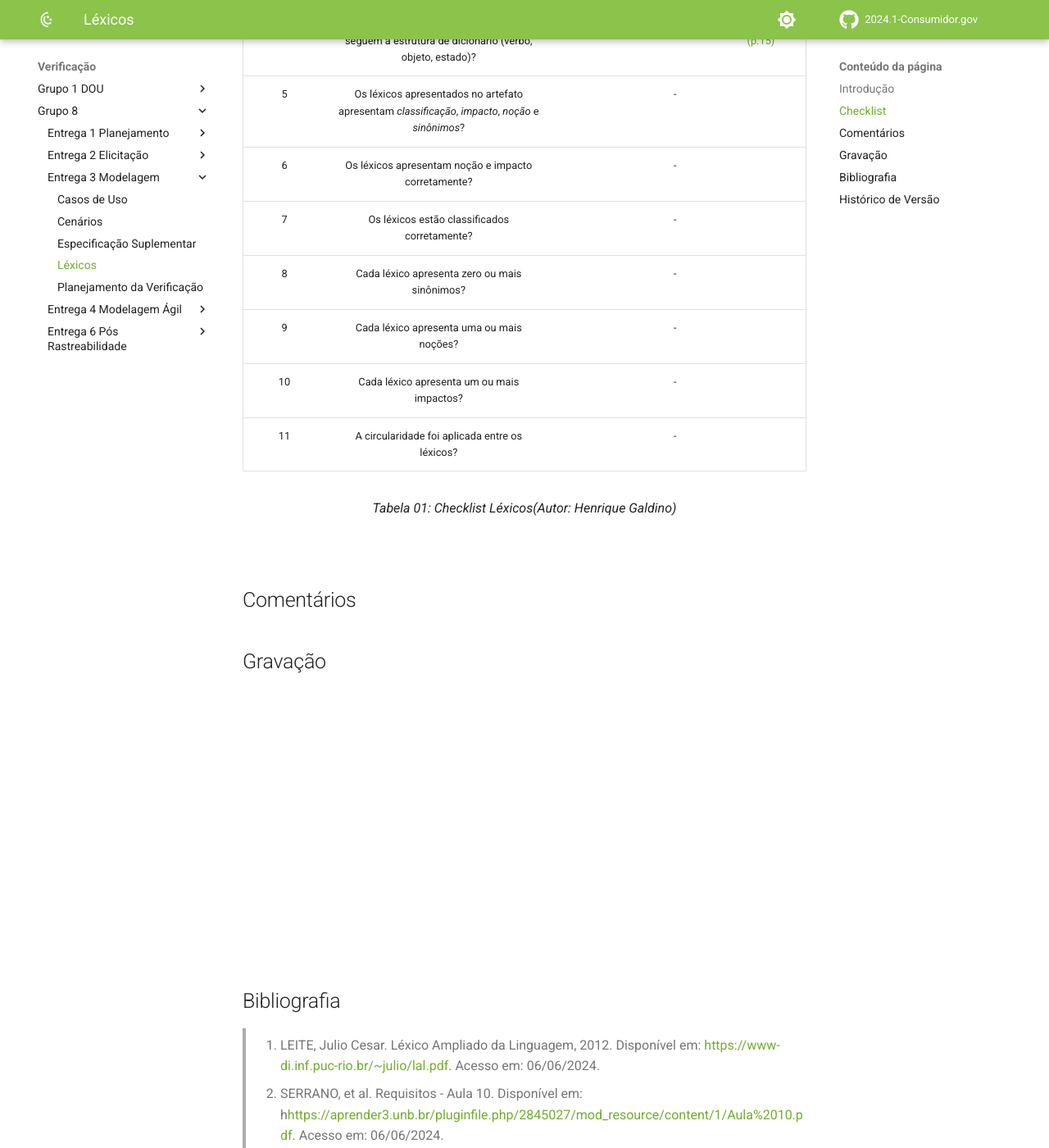
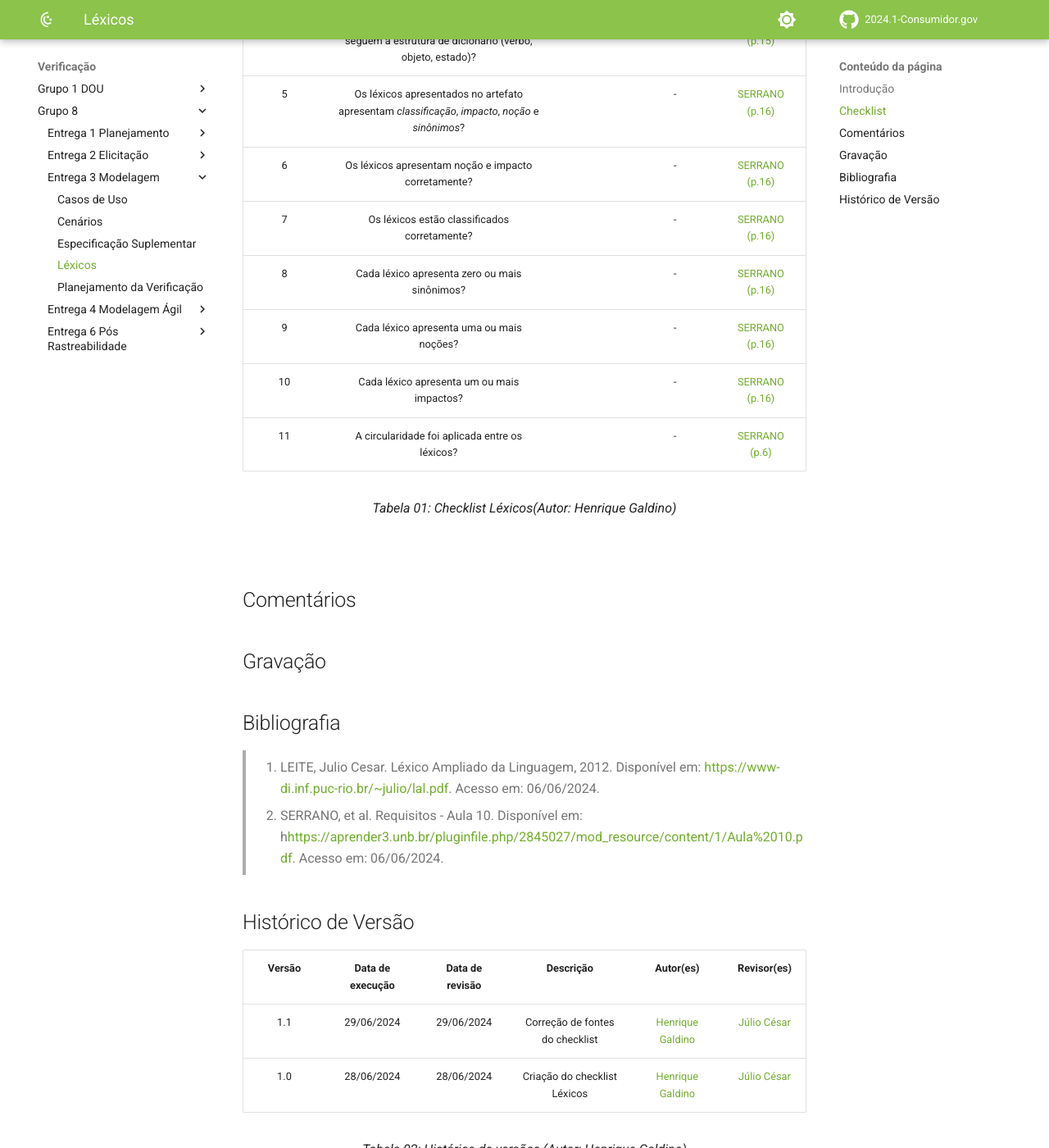
Before and after one commit to Requisitos-de-Software/2024.1-Grupo08, an MkDocs documentation site: the page built from docs/Verificação/Grupo 8/Entrega 3 - Modelagem/lexicos.md, in a window 1280 px wide and 1400 px high, scrolled down 818 px. Shown: the whole window at 82% size. Built offline with MkDocs 1.6.1 and Material for MkDocs 9.7.7, drawn with Linux system fonts in a browser that asks for light colours; comment, search, counter and statistics services are not loaded.

Commit message:
add checklist lexicos

```diff
--- a/docs/Verificação/Grupo 8/Entrega 3 - Modelagem/lexicos.md
+++ b/docs/Verificação/Grupo 8/Entrega 3 - Modelagem/lexicos.md
@@ -16,13 +16,13 @@ A tabela 1 apresenta o checklist de verificação desenvolvido com base no artef
 | 2 | O artefato apresenta relacionamento entre os léxicos? |  | - | [SERRANO (p.15)](https://raw.githubusercontent.com/Requisitos-de-Software/2024.1-Consumidor.gov/main/assets/img/fontes/henrique/Lexico-1-2-3.png) |
 | 3 | O relacionamento entre os léxicos apresenta hiperlinks? |  | - | [LEITE (p.13)](https://raw.githubusercontent.com/Requisitos-de-Software/2024.1-Consumidor.gov/main/assets/img/fontes/henrique/Lexico-1-2-3.png) |
 | 4 | Os léxicos apresentados no artefato seguem a estrutura de dicionário (verbo, objeto, estado)? |  | - |[SERRANO (p.15)](https://raw.githubusercontent.com/Requisitos-de-Software/2024.1-Consumidor.gov/main/assets/img/fontes/henrique/Lexico-4.png) |
-| 5 | Os léxicos apresentados no artefato apresentam *classificação*, *impacto*, *noção* e *sinônimos*? |  | - | |
-| 6 | Os léxicos apresentam noção e impacto corretamente? |  | - ||
-| 7 | Os léxicos estão classificados corretamente? |  | - ||
-| 8 | Cada léxico apresenta zero ou mais sinônimos? |  | - ||
-| 9 | Cada léxico apresenta uma ou mais noções? |  | - ||
-| 10 | Cada léxico apresenta um ou mais impactos? |  | - ||
-| 11 | A circularidade foi aplicada entre os léxicos? |  | - ||
+| 5 | Os léxicos apresentados no artefato apresentam *classificação*, *impacto*, *noção* e *sinônimos*? |  | - | [SERRANO (p.16)](https://raw.githubusercontent.com/Requisitos-de-Software/2024.1-Consumidor.gov/main/assets/img/fontes/henrique/Lexico-5a10.png) |
+| 6 | Os léxicos apresentam noção e impacto corretamente? |  | - | [SERRANO (p.16)](https://raw.githubusercontent.com/Requisitos-de-Software/2024.1-Consumidor.gov/main/assets/img/fontes/henrique/Lexico-5a10.png) |
+| 7 | Os léxicos estão classificados corretamente? |  | - | [SERRANO (p.16)](https://raw.githubusercontent.com/Requisitos-de-Software/2024.1-Consumidor.gov/main/assets/img/fontes/henrique/Lexico-5a10.png) |
+| 8 | Cada léxico apresenta zero ou mais sinônimos? |  | - | [SERRANO (p.16)](https://raw.githubusercontent.com/Requisitos-de-Software/2024.1-Consumidor.gov/main/assets/img/fontes/henrique/Lexico-5a10.png) |
+| 9 | Cada léxico apresenta uma ou mais noções? |  | - | [SERRANO (p.16)](https://raw.githubusercontent.com/Requisitos-de-Software/2024.1-Consumidor.gov/main/assets/img/fontes/henrique/Lexico-5a10.png) |
+| 10 | Cada léxico apresenta um ou mais impactos? |  | - | [SERRANO (p.16)](https://raw.githubusercontent.com/Requisitos-de-Software/2024.1-Consumidor.gov/main/assets/img/fontes/henrique/Lexico-5a10.png) |
+| 11 | A circularidade foi aplicada entre os léxicos? |  | - | [SERRANO (p.6)](https://raw.githubusercontent.com/Requisitos-de-Software/2024.1-Consumidor.gov/main/assets/img/fontes/henrique/Lexico-11.png) |
 
 <div align="center">
 <figcaption align="center">Tabela 01: Checklist Léxicos(Autor: Henrique Galdino)</figcaption>
@@ -32,8 +32,6 @@ A tabela 1 apresenta o checklist de verificação desenvolvido com base no artef
 ## Comentários
 
 ## Gravação
-
-<iframe width="560" height="315" src="" title="YouTube video player" frameborder="0" allow="accelerometer; autoplay; clipboard-write; encrypted-media; gyroscope; picture-in-picture; web-share" allowfullscreen></iframe>
 
 ## Bibliografia
 
@@ -45,6 +43,7 @@ A tabela 1 apresenta o checklist de verificação desenvolvido com base no artef
 
 | Versão | Data de execução | Data de revisão |  Descrição                          | Autor(es)                                           | Revisor(es)                                           |
 | :----: | :--------------: | :-------------: | :---------------------------------: | :-------------------------------------------------: | :---------------------------------------------------: |
+| 1.1    | 29/06/2024       | 29/06/2024      | Correção de fontes do checklist   | [Henrique Galdino](https://github.com/hgaldino05)   | [Júlio César](https://github.com/Julio1099)         |
 | 1.0    | 28/06/2024       | 28/06/2024      | Criação do checklist Léxicos   | [Henrique Galdino](https://github.com/hgaldino05)   | [Júlio César](https://github.com/Julio1099)         |
 
 <div align="center">
```
